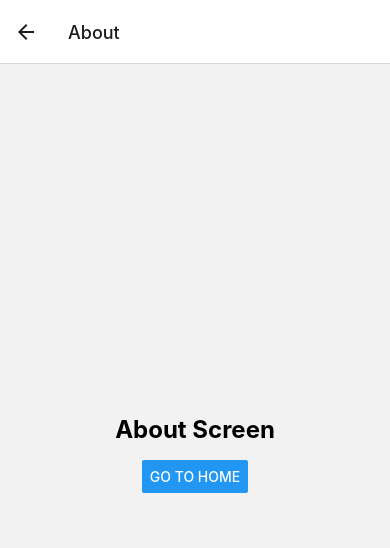
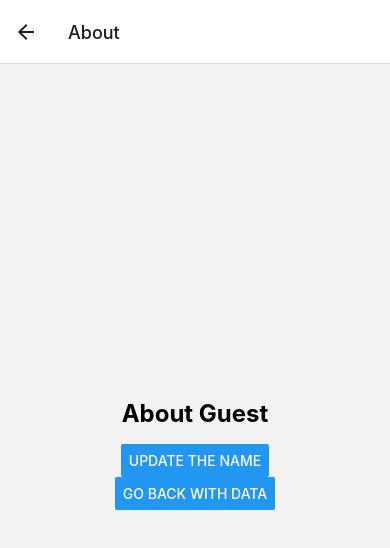
Before and after one commit to jas4code/codevodlution-react-native, a React Native app: screen /About in a window 390 px wide. Shown: the top 548 px of the page. Built offline with nearby package versions, Linux system fonts and the light colour scheme.

Commit message:
Undestanding Passing of Data between Screens

```diff
--- a/App.js
+++ b/App.js
@@ -10,7 +10,7 @@ export default function App() {
 		<NavigationContainer>
 			<Stack.Navigator initialRouteName='Home'>
 				<Stack.Screen name='Home' component={HomeScreen} />
-				<Stack.Screen name='About' component={AboutScreen} />
+				<Stack.Screen name='About' component={AboutScreen} initialParams={{ name: 'Guest' }} />
 			</Stack.Navigator>
 		</NavigationContainer>
 	);
--- a/screens/AboutScreen.js
+++ b/screens/AboutScreen.js
@@ -1,13 +1,16 @@
 import React from 'react';
 import { View, Text, Button, StyleSheet } from 'react-native';
-import { useNavigation } from '@react-navigation/native';
+// import { useNavigation } from '@react-navigation/native';
 
-export default function AboutScreen() {
-	const navigation = useNavigation();
+export default function AboutScreen({ navigation, route }) {
+	// const navigation = useNavigation();
+	const { name } = route.params;
+
 	return (
 		<View style={styles.container}>
-			<Text style={styles.text}>About Screen</Text>
-			<Button title='Go to Home' onPress={() => navigation.navigate('Home')} />
+			<Text style={styles.text}>About {name}</Text>
+			<Button style={{ marginBottom: 10 }} title='Update the Name' onPress={() => navigation.setParams({ name: 'Belphegor' })} />
+			<Button title='Go back with data' onPress={() => navigation.navigate('Home', { result: 'Data from about' })} />
 		</View>
 	);
 }
--- a/screens/HomeScreen.js
+++ b/screens/HomeScreen.js
@@ -1,13 +1,14 @@
 import React from 'react';
 import { View, Text, Button, StyleSheet } from 'react-native';
-import { useNavigation } from '@react-navigation/native';
+// import { useNavigation } from '@react-navigation/native';
 
-export default function HomeScreen() {
-	const navigation = useNavigation();
+export default function HomeScreen({ navigation, route }) {
+	// const navigation = useNavigation();
 
 	return (
 		<View style={styles.container}>
 			<Text style={styles.text}>Home Screen</Text>
+			<Text style={styles.text}>{route.params?.result}</Text>
 			<Button title='Go to About' onPress={() => navigation.navigate('About')} />
 		</View>
 	);
```
